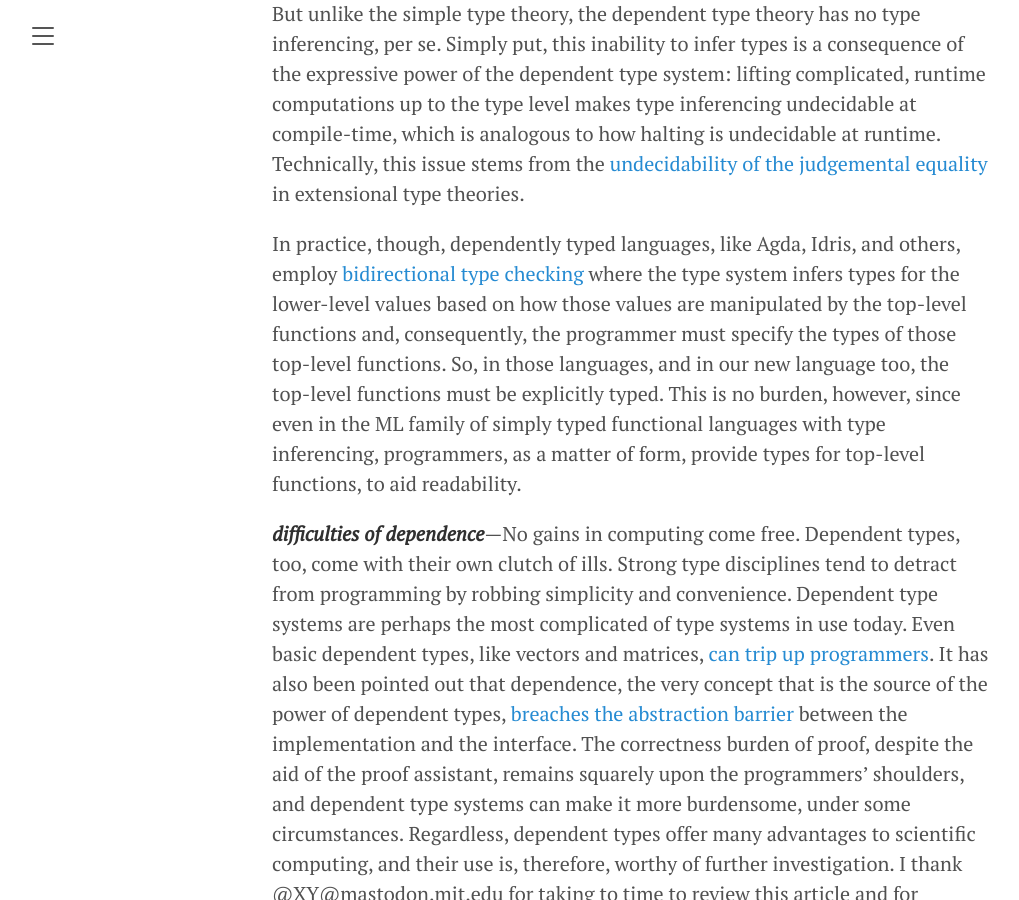
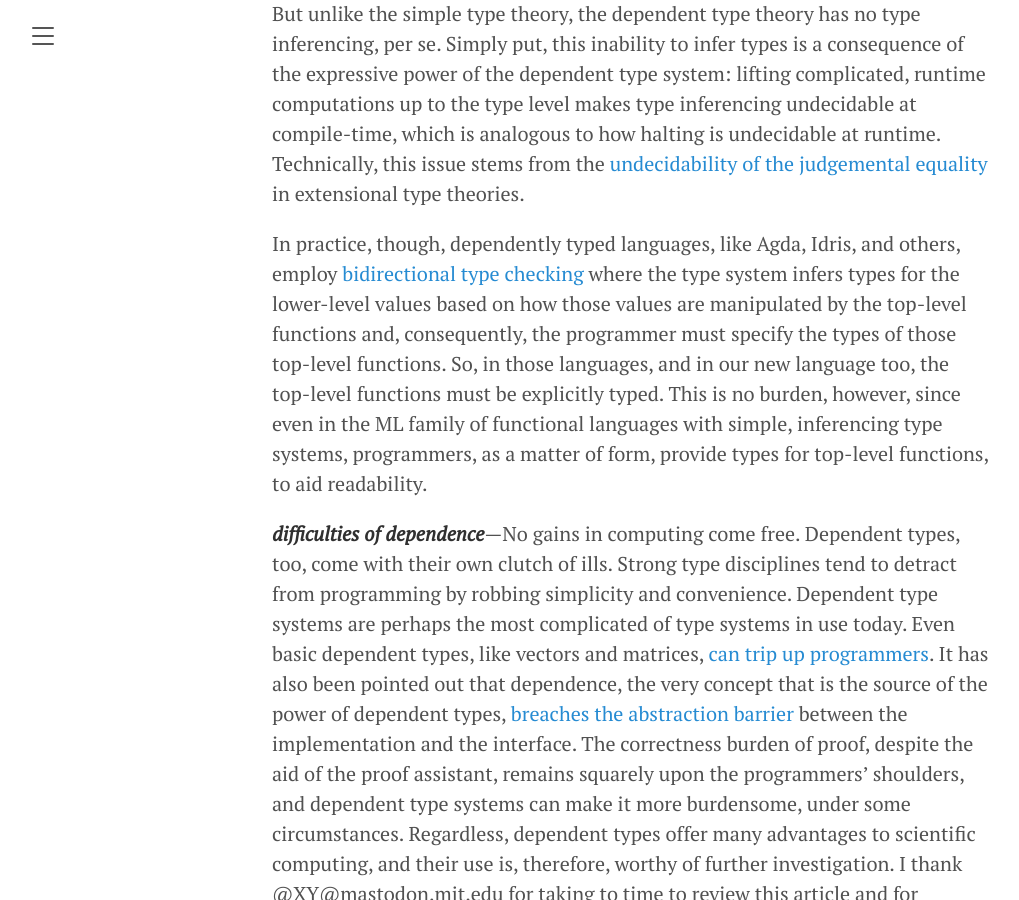
Before and after one commit to amenzwa/amenzwa.github.io, a Jekyll site: the page built from stem/PL/FortranModernisation.md, in a window 1280 px wide and 900 px high, scrolled down 47704 px. Shown: the whole window, without its empty margins (8-1027 px from the left). Built offline with Jekyll 4.4.1, drawn with Linux system fonts in a browser that asks for light colours; our own code applies the rules of GitHub Pages for plain Markdown files; formulas are drawn with MathJax 3; some of the changed text lies outside the part shown.

Commit message:
for clarity, "simply typed language" -> "language with a simple type system"

````diff
--- a/stem/PL/FortranModernisation.md
+++ b/stem/PL/FortranModernisation.md
@@ -193,7 +193,7 @@ p = point3d {x = 3.0, y = 2.0, z = 1.0} ## define record value
 
 In the above declaration `Point3D : point3d {x, y, z : ℝ}`, the left-side `Point3D` is the type constructor and the right-side `point3d` is the value constructor that takes a record of the shape `{x, y, z : ℝ}`. For simplicity, this same syntax is used for type aliases, too. In the second line, the value constructor `point3d` is applied to the tuple $(3.0, 2.0, 1.0)$ to construct the record value `p` of type `Point3D`. The fields of this record are accessed as `p.x`, `p.y`, and `p.z`.
 
-Because in a simply typed language, like Haskell, types and values exist in different domains, the same name (`Point3D`) can be given to the type constructor and its associated value constructor. But in a dependently typed language like ours where types can depend on values, the two coexist in the same domain and, as such, we must use different names for the type constructor (`Point3D`) and its associated value constructor (`point3d`).
+Because in a language with a simple type system, like Haskell, types and values exist in different domains, the same name (`Point3D`) can be given to the type constructor and its associated value constructor. But in a dependently typed language like ours where types can depend on values, the two coexist in the same domain and, as such, we must use different names for the type constructor (`Point3D`) and its associated value constructor (`point3d`).
 
 By convention, we capitalise type constructors, but not the value constructors. Since value constructors are just ordinary functions, this is in keeping with the Haskell convention of not capitalising function names.
 
@@ -628,7 +628,7 @@ tail : (n : ℕ) ⇒ [𝛼 n] → [𝛼 (n - 1)]
   | _,xx → xx
 ```
 
-In simply typed languages like ML, OCaml, or Haskell, the `head` function throws a $\bot$ at runtime, when passed an empty list `[]`. But in our dependently typed language, the type expression prevents the user from passing an empty vector `[]` to `head`, during compilation, thus eliminating performance-sapping runtime checks. Let us see how this works.
+In languages that employ the simple type system, like ML, OCaml, or Haskell, the `head` function throws a $\bot$ at runtime, when passed an empty list `[]`. But in our dependently typed language, the type expression prevents the user from passing an empty vector `[]` to `head`, during compilation, thus eliminating performance-sapping runtime checks. Let us see how this works.
 
 In the definition of the vector type above, the index variable `n` is zero-based, because its type is natural number $\mathbb{N}$. But the double-arrow type constraint syntax `(n : ℕ+) ⇒` in the type expression of `head` locally alters the type of `n` to be non-zero natural number $\mathbb{N}^+$. As such, passing a zero-size vector to `head` is a type error, because that makes the size value $n = 0 ∉ \mathbb{N}^+$. Since the compiler has already guaranteed the argument vector `[𝛼 n]` passed to `head` is non-empty, `head` can safely extract the first element `x` from the argument vector, without a runtime size check. This is an example of using dependent types to specify precisely the *precondition* of functions.
 
@@ -742,7 +742,7 @@ In languages that support string interpolation, the `{...}` syntax is used to ev
 
 But unlike the simple type theory, the dependent type theory has no type inferencing, per se. Simply put, this inability to infer types is a consequence of the expressive power of the dependent type system: lifting complicated, runtime computations up to the type level makes type inferencing undecidable at compile-time, which is analogous to how halting is undecidable at runtime. Technically, this issue stems from the [undecidability of the judgemental equality](https://www.cse.chalmers.se/research/group/logic/book/book.pdf) in extensional type theories.
 
-In practice, though, dependently typed languages, like Agda, Idris, and others, employ [bidirectional type checking](https://plfa.github.io/Inference/) where the type system infers types for the lower-level values based on how those values are manipulated by the top-level functions and, consequently, the programmer must specify the types of those top-level functions. So, in those languages, and in our new language too, the top-level functions must be explicitly typed. This is no burden, however, since even in the ML family of simply typed functional languages with type inferencing, programmers, as a matter of form, provide types for top-level functions, to aid readability.
+In practice, though, dependently typed languages, like Agda, Idris, and others, employ [bidirectional type checking](https://plfa.github.io/Inference/) where the type system infers types for the lower-level values based on how those values are manipulated by the top-level functions and, consequently, the programmer must specify the types of those top-level functions. So, in those languages, and in our new language too, the top-level functions must be explicitly typed. This is no burden, however, since even in the ML family of functional languages with simple, inferencing type systems, programmers, as a matter of form, provide types for top-level functions, to aid readability.
 
 ***difficulties of dependence***—No gains in computing come free. Dependent types, too, come with their own clutch of ills. Strong type disciplines tend to detract from programming by robbing simplicity and convenience. Dependent type systems are perhaps the most complicated of type systems in use today. Even basic dependent types, like vectors and matrices, [can trip up programmers](https://lecopivo.github.io/scientific-computing-lean/Working-with-Arrays/Tensor-Operations/#Scientific-Computing-in-Lean--Working-with-Arrays--Tensor-Operations). It has also been pointed out that dependence, the very concept that is the source of the power of dependent types, [breaches the abstraction barrier](https://leanprover.github.io/functional_programming_in_lean/dependent-types/pitfalls.html) between the implementation and the interface. The correctness burden of proof, despite the aid of the proof assistant, remains squarely upon the programmers' shoulders, and dependent type systems can make it more burdensome, under some circumstances. Regardless, dependent types offer many advantages to scientific computing, and their use is, therefore, worthy of further investigation. I thank @XY@mastodon.mit.edu for taking to time to review this article and for offering this insight about the difficulties attendant to the specificity of dependent types.
 
````
Also changed, not shown: stem/PL/FPTeachingLanguage.md (+3 -3 lines).
